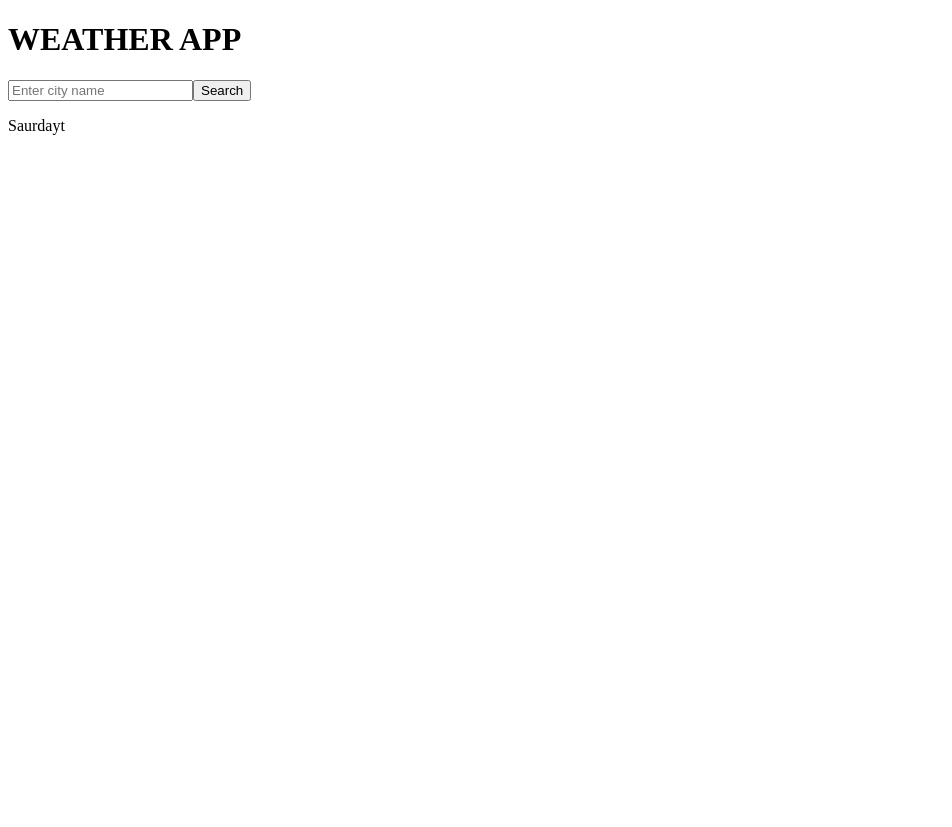
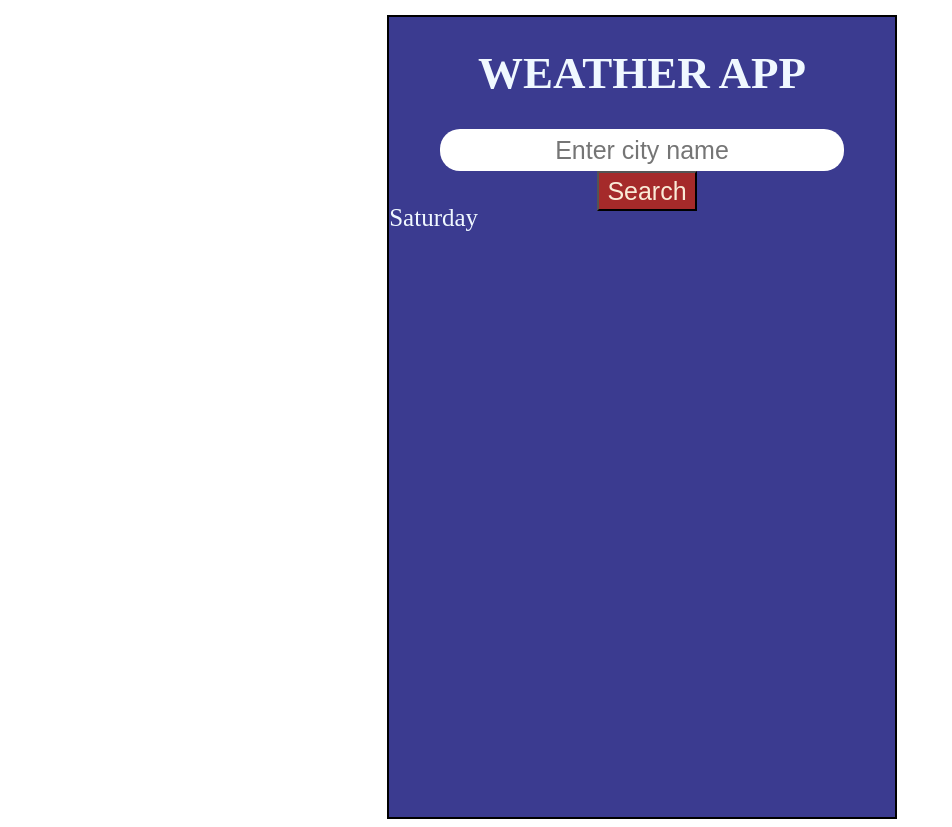
Before and after one commit to Sanchitaku/weatherapp, a plain HTML site: page index.html in a window 1280 px wide. Shown: the whole page, without its empty margins (0-952 px from the left). Before the commit the page ends 800 px from the top, so only its background shows below. Drawn offline with Linux system fonts and the light colour scheme.

Commit message:
file change

```diff
--- a/index.html
+++ b/index.html
@@ -4,7 +4,7 @@
     <meta charset="UTF-8">
     <meta name="viewport" content="width=device-width, initial-scale=1.0">
     <title>Weather App</title>
-    <link rel="stylesheet" href="index.css"/>
+    <link rel="stylesheet" href="style.css"/>
     <link rel="stylesheet" href="https://cdnjs.cloudflare.com/ajax/libs/font-awesome/6.7.2/css/all.min.css"/>
 </head>
 <body>
--- a/index.js
+++ b/index.js
@@ -3,7 +3,7 @@ const enter=document.getElementById('enter');
 const result=document.getElementById('result');
 const now=new Date();
 const year=now.getFullYear();
-const days=[ "Sunday","Monday","Tuesday","Wednesday","Thursday","Friday","Saurdayt"];
+const days=[ "Sunday","Monday","Tuesday","Wednesday","Thursday","Friday","Saturday"];
 const day=days[now.getDay()];
  result.innerHTML=`<p class="day" >${day}</p>`
 
```
